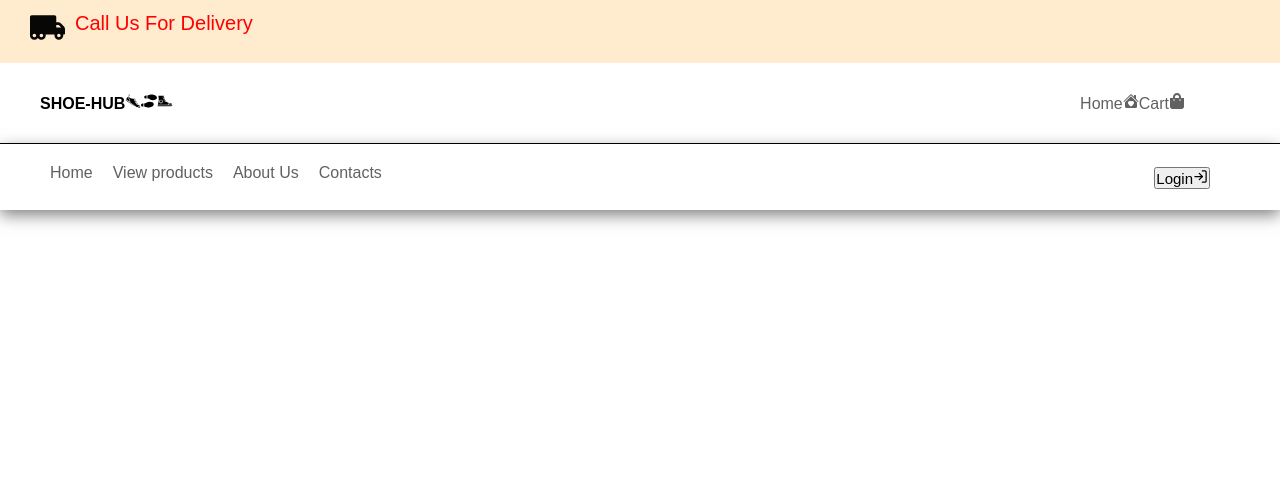
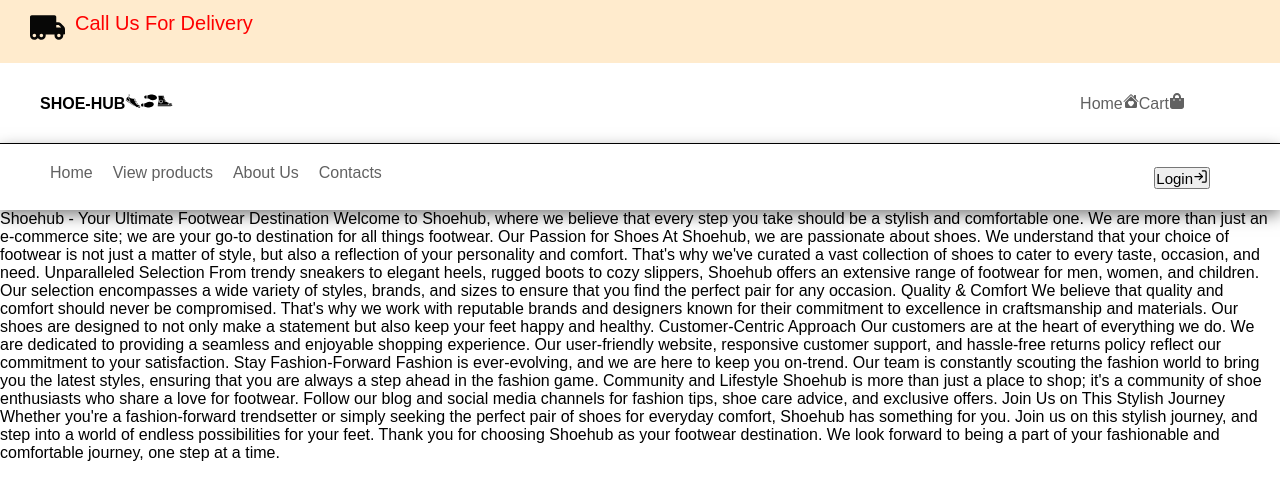
Before and after one commit to Dochuodho/SHOE-HUB, a React (Create React App) app in the folder shoehub/: page /about in a window 1280 px wide. Shown: the top 500 px of the page. Built offline with nearby package versions, Linux system fonts and the light colour scheme.

Commit message:
About me page

```diff
--- /dev/null
+++ b/shoehub/src/components/About.js
@@ -0,0 +1,42 @@
+import React, { useState } from 'react';
+
+export default function Cart(){
+
+    return(
+        <div>
+            <p>Shoehub - Your Ultimate Footwear Destination
+
+Welcome to Shoehub, where we believe that every step you take should be a stylish and comfortable one. We are more than just an e-commerce site; we are your go-to destination for all things footwear.
+
+Our Passion for Shoes
+
+At Shoehub, we are passionate about shoes. We understand that your choice of footwear is not just a matter of style, but also a reflection of your personality and comfort. That's why we've curated a vast collection of shoes to cater to every taste, occasion, and need.
+
+Unparalleled Selection
+
+From trendy sneakers to elegant heels, rugged boots to cozy slippers, Shoehub offers an extensive range of footwear for men, women, and children. Our selection encompasses a wide variety of styles, brands, and sizes to ensure that you find the perfect pair for any occasion.
+
+Quality & Comfort
+
+We believe that quality and comfort should never be compromised. That's why we work with reputable brands and designers known for their commitment to excellence in craftsmanship and materials. Our shoes are designed to not only make a statement but also keep your feet happy and healthy.
+
+Customer-Centric Approach
+
+Our customers are at the heart of everything we do. We are dedicated to providing a seamless and enjoyable shopping experience. Our user-friendly website, responsive customer support, and hassle-free returns policy reflect our commitment to your satisfaction.
+
+Stay Fashion-Forward
+
+Fashion is ever-evolving, and we are here to keep you on-trend. Our team is constantly scouting the fashion world to bring you the latest styles, ensuring that you are always a step ahead in the fashion game.
+
+Community and Lifestyle
+
+Shoehub is more than just a place to shop; it's a community of shoe enthusiasts who share a love for footwear. Follow our blog and social media channels for fashion tips, shoe care advice, and exclusive offers.
+
+Join Us on This Stylish Journey
+
+Whether you're a fashion-forward trendsetter or simply seeking the perfect pair of shoes for everyday comfort, Shoehub has something for you. Join us on this stylish journey, and step into a world of endless possibilities for your feet.
+
+Thank you for choosing Shoehub as your footwear destination. We look forward to being a part of your fashionable and comfortable journey, one step at a time.</p>
+        </div>
+    )
+}
--- a/shoehub/src/components/Home.js
+++ b/shoehub/src/components/Home.js
@@ -65,7 +65,7 @@ export default function Home(){
 
                 <div className='box'>
                     <div className='image'>
-                        <img src="./images/img/shoe5.avif" alt='headphone'></img>
+                        <img src="./images/img/b7.png" alt='headphone'></img>
 
 
 
--- a/shoehub/src/components/Rout.js
+++ b/shoehub/src/components/Rout.js
@@ -4,6 +4,7 @@ import Product from '../Products/Product.js'
 import Cart from '../Cart'
 import { CartProvider } from 'react-use-cart'
 import { useState } from 'react'
+import About from "./About"
 
 
 export default function Rout(){
@@ -15,6 +16,7 @@ export default function Rout(){
             <Route path="/" element={<Home />}/>
             <Route path="/product" element={show ? <Product />: "Cart"}/>
             <Route path="/cart" element={<Cart />}/>
+            <Route path="/about" element={<About />}/>
 
 
         </Routes>
```
